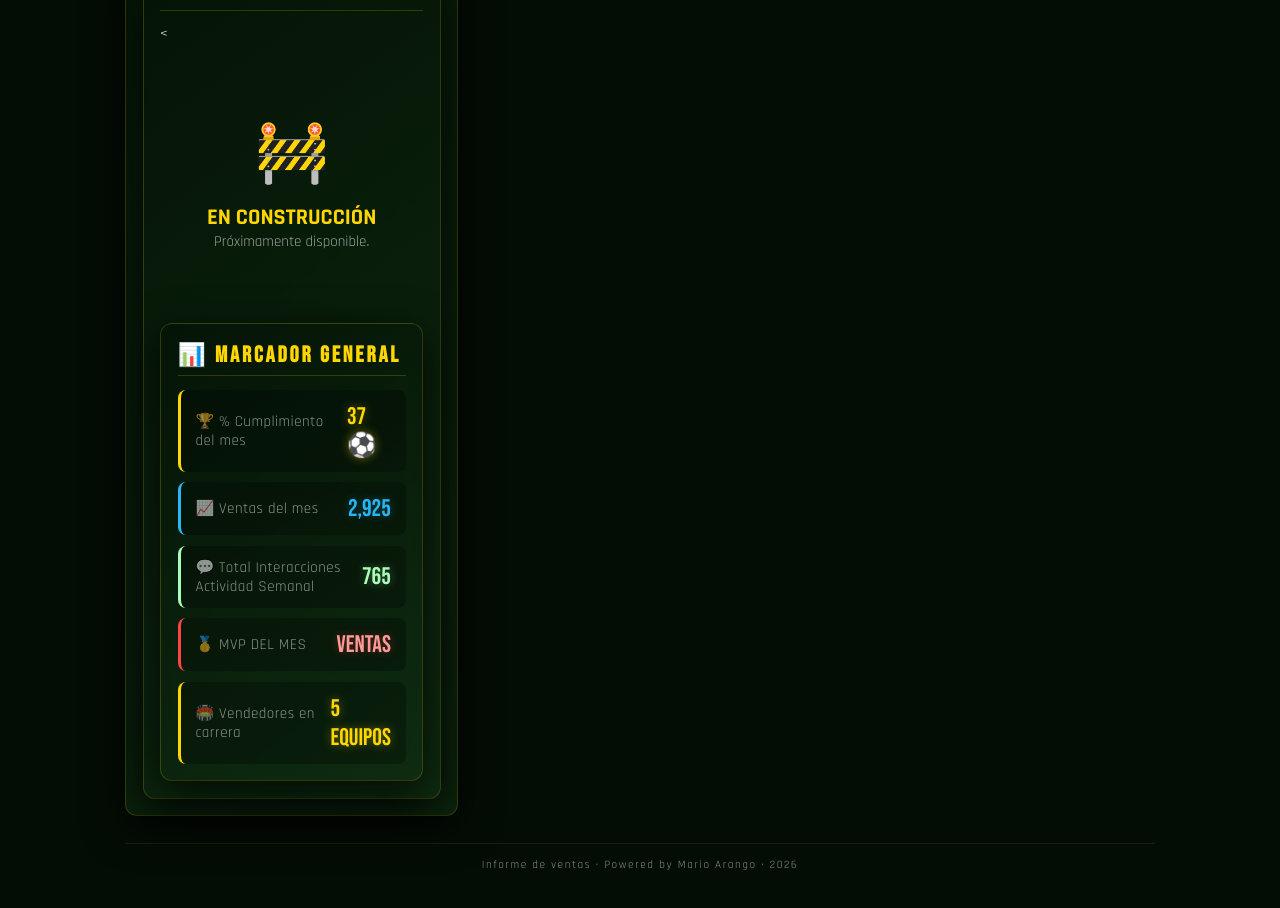
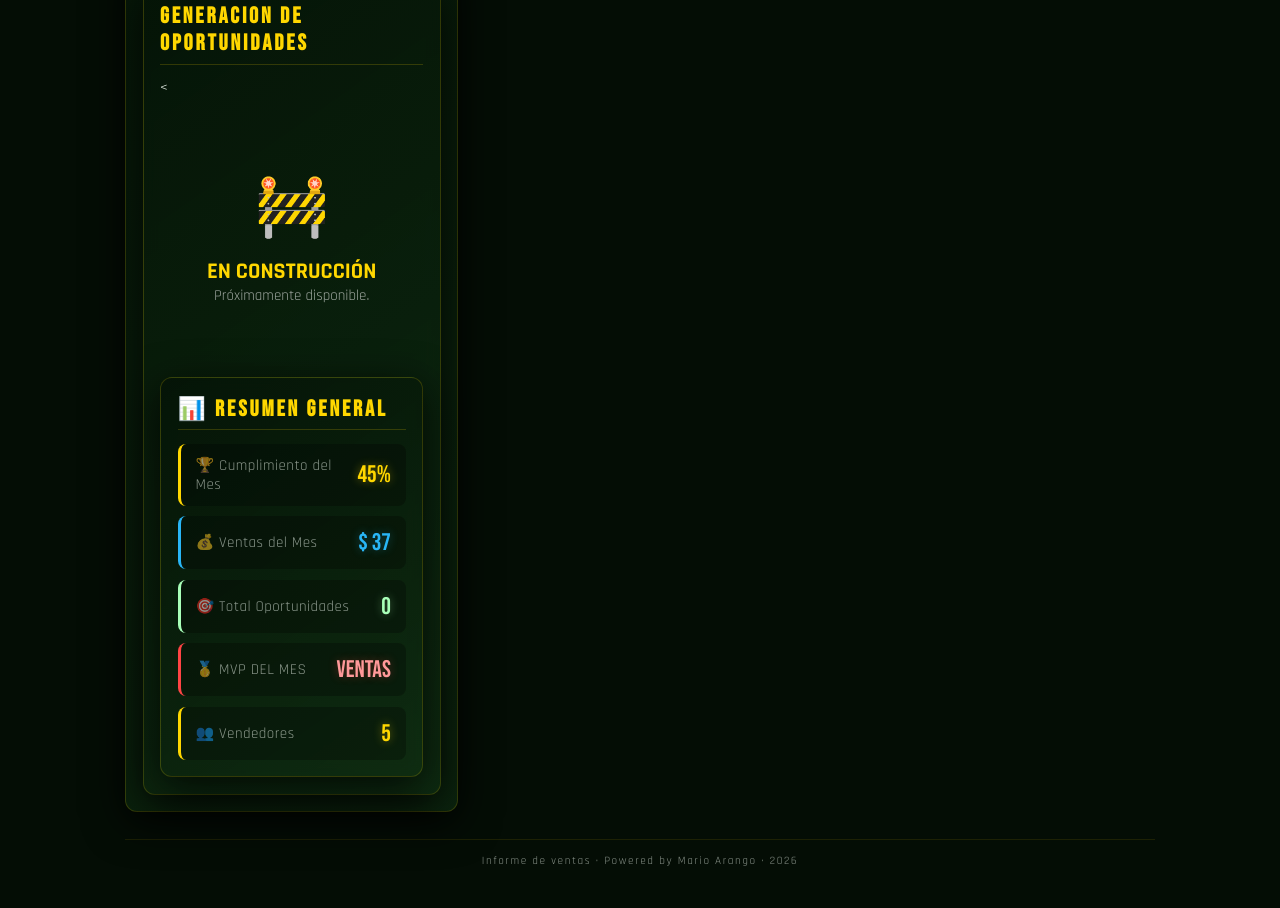
Before and after one commit to AndresArango/COEM, a plain HTML site: page index.html in a window 1280 px wide. Shown: the part 918-1826 px from the top of the page. Drawn offline with Linux system fonts and the light colour scheme; no server answers.

Commit message:
cambios_metricas

```diff
--- a/copa_copilot_app.js
+++ b/copa_copilot_app.js
@@ -503,24 +503,54 @@ function renderKPIs() {
     return;
   }
 
-  const totalG = tableData.reduce((s, r) => s + (r.goles || 0), 0);
-  const totalI = tableData.reduce((s, r) => s + (r.inter || 0), 0);
-  const top = [...tableData].sort((a, b) => (b.goles || 0) - (a.goles || 0))[0];
-  const n = tableData.length;
-    const totalSemanal = weeklyData.series.reduce(
-    (sumSeries, serie) =>
-      sumSeries +
-      serie.values.reduce((sumVals, val) => sumVals + (val || 0), 0),
-    0
-  );
+const ventasMes =
+    tableData.reduce(
+        (s, r) => s + (r.goles || 0),
+        0
+    );
+
+const cumplimientoPromedio =
+    Math.round(
+        tableData.reduce(
+            (s, r) => s + (r.pct || 0),
+            0
+        ) / tableData.length
+    );
+
+const top =
+    [...tableData]
+        .sort((a, b) => (b.pct || 0) - (a.pct || 0))[0];
+
+const n = tableData.length;
 
   const kpisData = [
-    { label: "🏆 % Cumplimiento del mes", val: `${totalG} ⚽` },
-    { label: "📈 Ventas del mes", val: totalI.toLocaleString() },
-    { label: "💬 Total Interacciones Actividad Semanal", val: totalSemanal.toLocaleString() },
-    { label: "🥇 MVP DEL MES", val: top.area },
-    { label: "🏟️ Vendedores en carrera", val: `${n} equipos` },
-  ];
+
+  {
+    label: "🏆 Cumplimiento del Mes",
+    val: `${cumplimientoPromedio}%`
+  },
+
+  {
+    label: "💰 Ventas del Mes",
+    val: formatCurrency(ventasMes)
+  },
+
+  {
+    label: "🎯 Total Oportunidades",
+    val: "0"
+  },
+
+  {
+    label: "🥇 MVP DEL MES",
+    val: top.area
+  },
+
+  {
+    label: "👥 Vendedores",
+    val: `${n}`
+  }
+
+];
 
   kpisData.forEach(k => {
     const d = document.createElement("div");
--- a/index.html
+++ b/index.html
@@ -114,7 +114,7 @@
 </div>
 
     <div class="card card-goles">
-      <h3 class="card-title"></h3>
+      <h3 class="card-title">Generacion de Oportunidades</h3>
       <<div style="display:flex;
             flex-direction:column;
             justify-content:center;
@@ -136,7 +136,7 @@
 </div>
 
     <div class="card card-kpis">
-      <h3 class="card-title">📊 Marcador General</h3>
+      <h3 class="card-title">📊 Resumen General</h3>
       <div class="kpis" id="kpiCards"></div>
     </div>
   </section>
```
